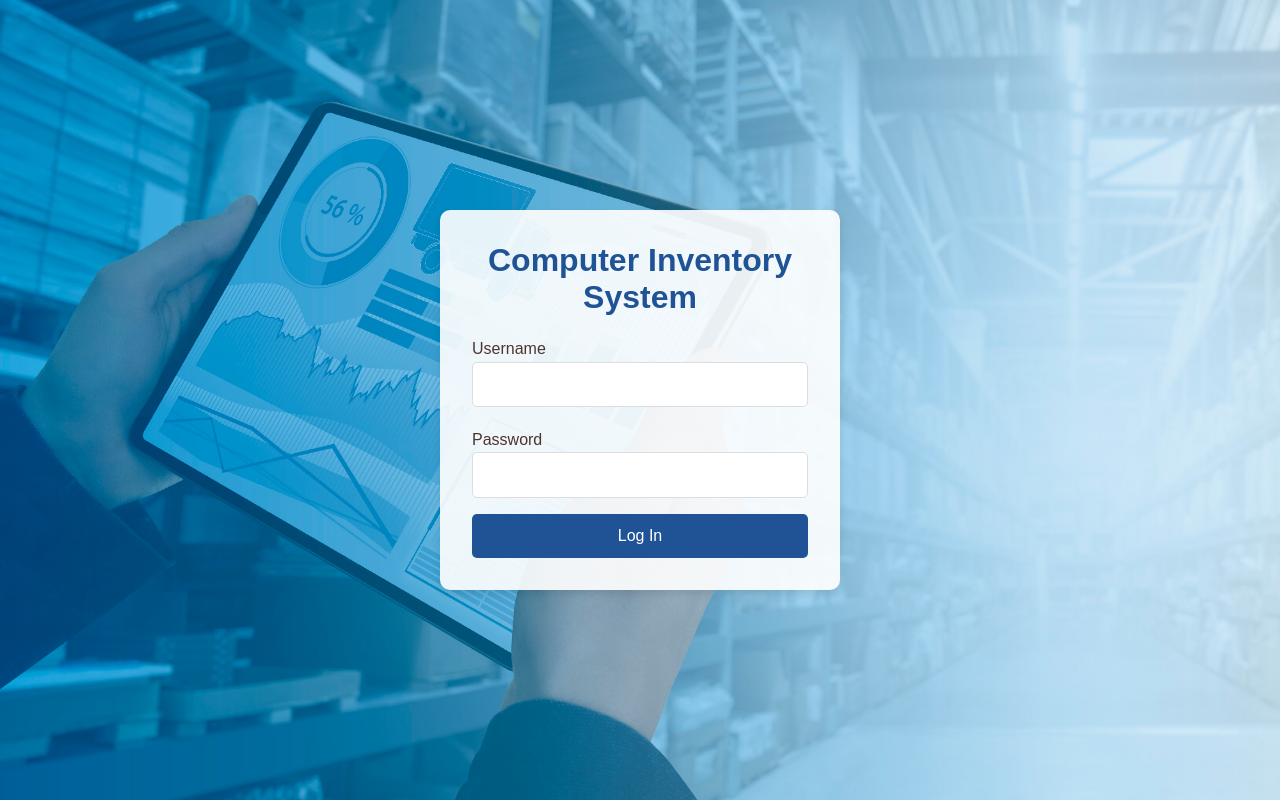
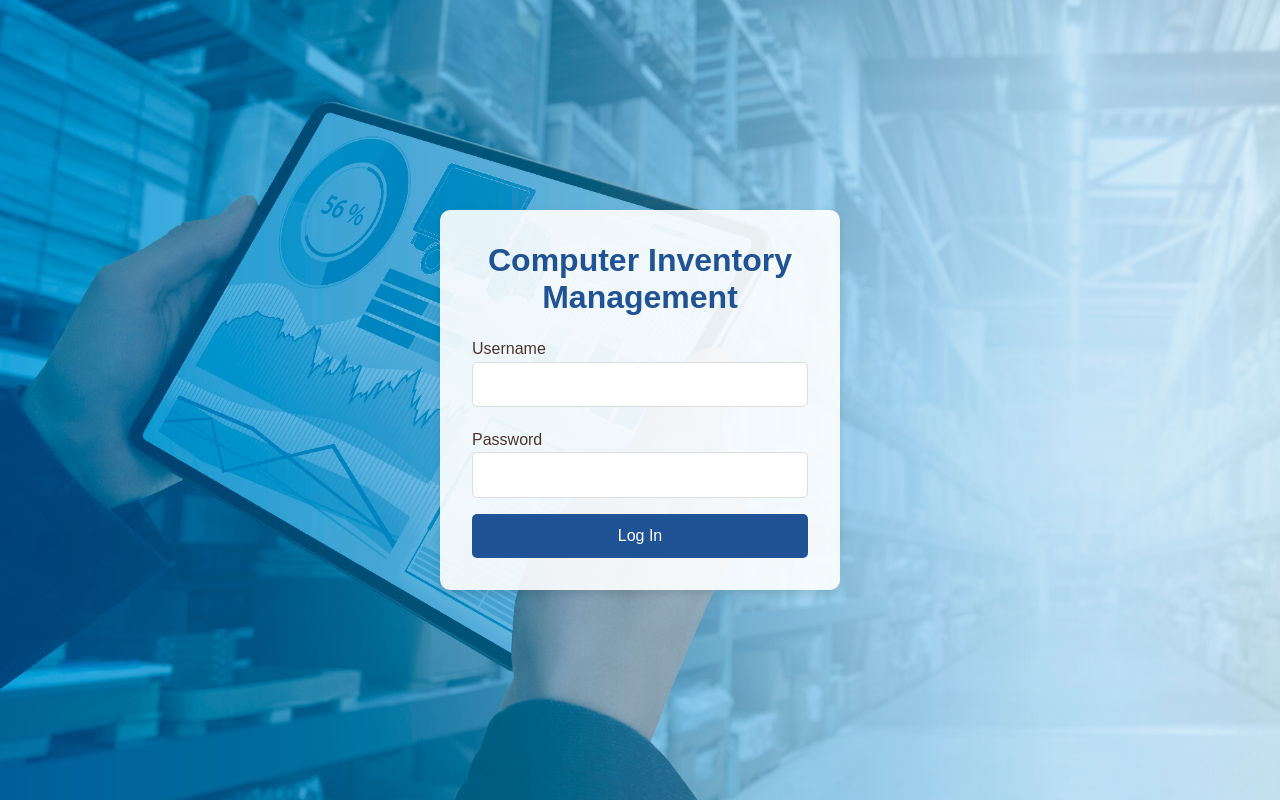
Before and after one commit to Xannyxanx/infosecproj, a plain HTML site: page index.html in a window 1280 px wide. Drawn offline with Linux system fonts and the light colour scheme.

Commit message:
Update index.html

```diff
--- a/index.html
+++ b/index.html
@@ -8,7 +8,7 @@
     </head>
     <body>
         <div class="login-container">
-            <h1 class="login-title">Computer Inventory System</h1>
+            <h1 class="login-title">Computer Inventory Management</h1>
             <form class="login-form" onsubmit="event.preventDefault(); loginbutton();">
                 <label for="username">Username</label>
                 <input type="text" id="username" name="username" required>
```
